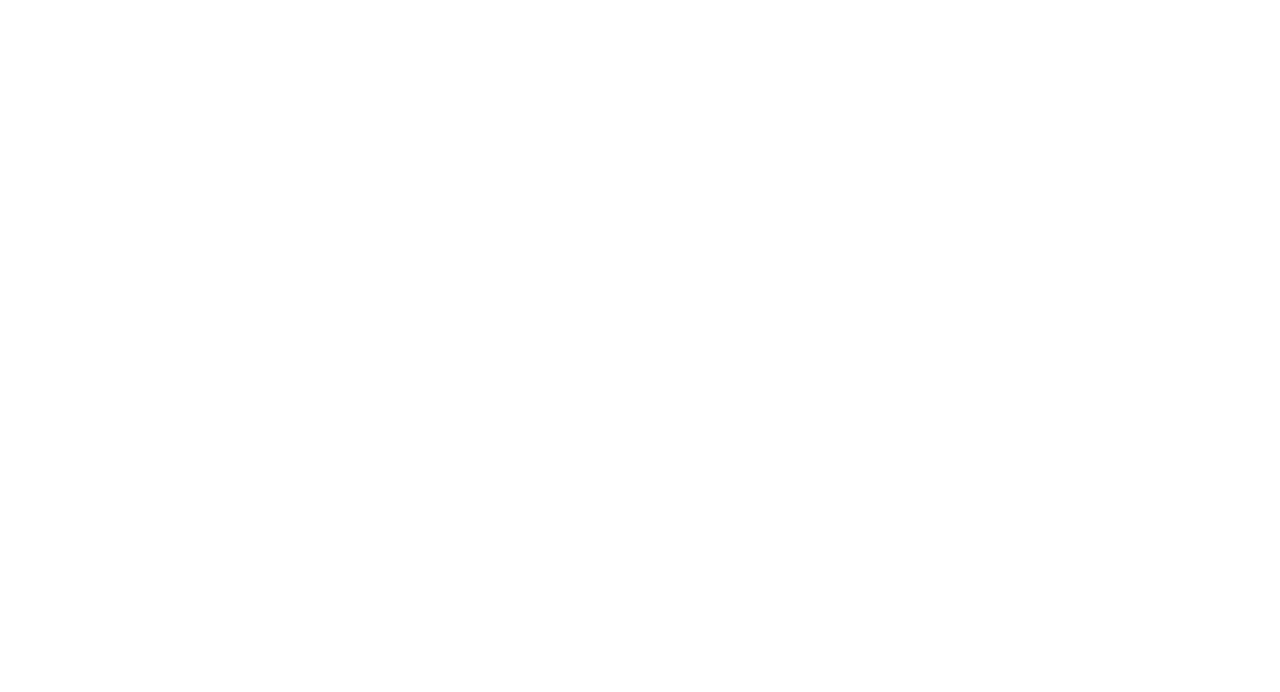
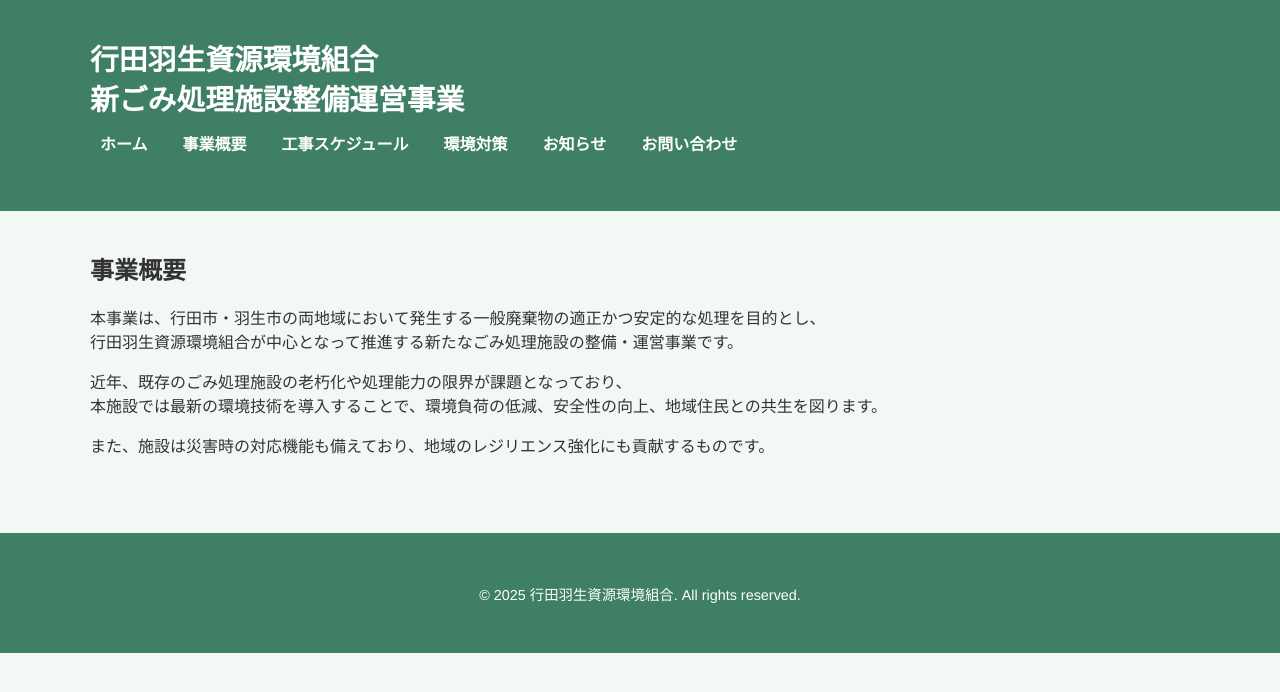
Before and after one commit to akihiro85411/gyodahanyu, a plain HTML site: page about.html in a window 1280 px wide. Drawn offline with Linux system fonts and the light colour scheme.

Commit message:
Update about.html

```diff
--- a/about.html
+++ b/about.html
@@ -1 +1,49 @@
-<!-- about.html - 仮HTMLページ -->
+<!DOCTYPE html>
+<html lang="ja">
+<head>
+  <meta charset="UTF-8">
+  <meta name="viewport" content="width=device-width, initial-scale=1.0">
+  <title>事業概要 - 行田羽生資源環境組合</title>
+  <link rel="stylesheet" href="css/style.css">
+</head>
+<body>
+  <header>
+    <div class="container">
+      <h1>行田羽生資源環境組合<br><span>新ごみ処理施設整備運営事業</span></h1>
+      <nav>
+        <ul>
+          <li><a href="index.html">ホーム</a></li>
+          <li><a href="about.html">事業概要</a></li>
+          <li><a href="schedule.html">工事スケジュール</a></li>
+          <li><a href="environment.html">環境対策</a></li>
+          <li><a href="news.html">お知らせ</a></li>
+          <li><a href="contact.html">お問い合わせ</a></li>
+        </ul>
+      </nav>
+    </div>
+  </header>
+
+  <main>
+    <section class="container">
+      <h2>事業概要</h2>
+      <p>
+        本事業は、行田市・羽生市の両地域において発生する一般廃棄物の適正かつ安定的な処理を目的とし、<br>
+        行田羽生資源環境組合が中心となって推進する新たなごみ処理施設の整備・運営事業です。
+      </p>
+      <p>
+        近年、既存のごみ処理施設の老朽化や処理能力の限界が課題となっており、<br>
+        本施設では最新の環境技術を導入することで、環境負荷の低減、安全性の向上、地域住民との共生を図ります。
+      </p>
+      <p>
+        また、施設は災害時の対応機能も備えており、地域のレジリエンス強化にも貢献するものです。
+      </p>
+    </section>
+  </main>
+
+  <footer>
+    <div class="container">
+      <p>&copy; 2025 行田羽生資源環境組合. All rights reserved.</p>
+    </div>
+  </footer>
+</body>
+</html>
```
